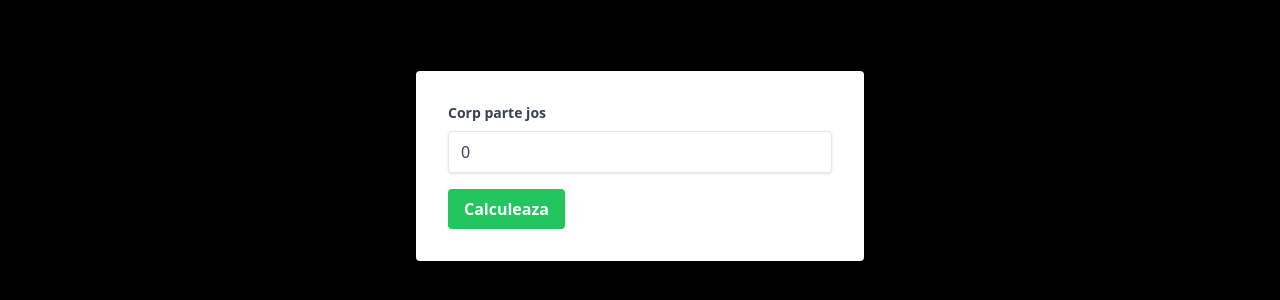
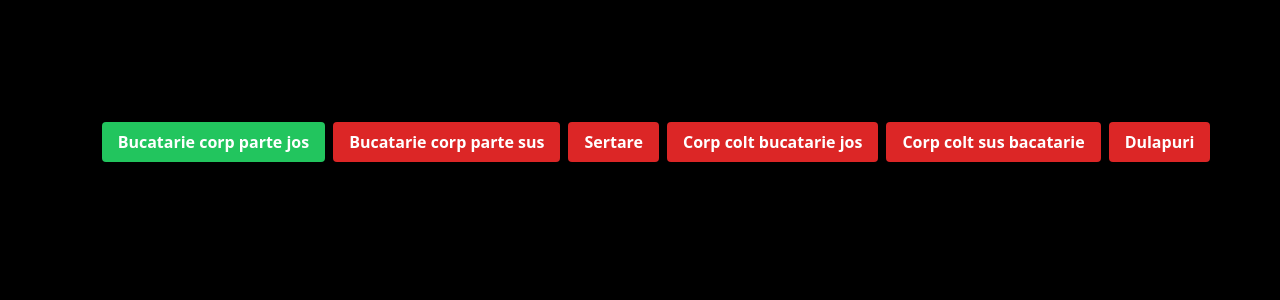
Before and after one commit to homoki-denis/mobila-corp-calculator, a Nuxt app: page / in a window 1280 px wide. Shown: the part 234-534 px from the top of the page. Built offline with nearby package versions, Linux system fonts and the light colour scheme.

Commit message:
fix: styles and made finished the corp parte jos algorithm

```diff
--- a/app.vue
+++ b/app.vue
@@ -1,88 +1,7 @@
 <template>
-  <div class="flex items-center justify-center min-h-screen">
-    <form class="bg-white p-8 rounded shadow-md w-full max-w-md mx-4">
-      <div class="mb-4 text-gray-700">
-        <label class="block text-sm font-bold mb-2" for="username">
-          Corp parte jos
-        </label>
-        <input
-          v-model="dimensiuneFund"
-          class="w-full px-3 py-2 border rounded shadow appearance-none focus:outline-none focus:shadow-outline"
-          id="dimensiuneFund"
-          type="number"
-          placeholder="Dimensiune fund"
-        />
-      </div>
-      <button
-        class="bg-green-500 hover:bg-green-700 text-white font-bold py-2 px-4 rounded focus:outline-none focus:shadow-outline"
-        @click="calculeazaDimensiuni"
-      >
-        Calculeaza
-      </button>
-      <div v-if="rezultate" class="mt-4">
-        <p class="text-gray-700">
-          Dimensiuni laterale: lungime
-          {{ rezultate.dimensiuneLaterala.lungime }}, latime
-          {{ rezultate.dimensiuneLaterala.latime }}
-          <br />
-          Dimensiuni Piese de legătură: lungime
-          {{ rezultate.dimensiunePieseLegatura.lungime }}, latime
-          {{ rezultate.dimensiunePieseLegatura.latime }}
-          <br />
-          Dimensiuni PFL: lungime {{ rezultate.dimensiunePFL.lungime }}, latime
-          {{ rezultate.dimensiunePFL.latime }}<br />
-          Dimensiuni Poliță: lungime {{ rezultate.dimensiunePolita.lungime }},
-          latime {{ rezultate.dimensiunePolita.latime }}
-        </p>
-      </div>
-    </form>
+  <div>
+    <NuxtLayout>
+      <NuxtPage />
+    </NuxtLayout>
   </div>
 </template>
-
-<script setup>
-import { ref } from "vue";
-
-const dimensiuneFund = ref(0);
-const rezultate = ref(null);
-
-// Corp partea de jos
-
-const calculeazaDimensiuni = (e) => {
-  e.preventDefault();
-  const generareDimensiuni = (dimensiuneFund) => {
-    // Calcularea dimensiunii laterale
-    const dimensiuneLaterala = {
-      lungime: 728,
-      latime: 500,
-    };
-
-    // Calcularea dimensiunii Piese de legătură
-    const dimensiunePieseLegatura = {
-      lungime: dimensiuneFund - 36,
-      latime: 100,
-    };
-
-    // Calcularea dimensiunii PFL
-    const dimensiunePFL = {
-      lungime: 728 + 18 - 5,
-      latime: dimensiuneFund - 5,
-    };
-
-    // Calcularea dimensiunii Poliță
-    const dimensiunePolita = {
-      lungime: dimensiuneFund - 36,
-      latime: 500 - 5,
-    };
-
-    // Returnarea rezultatelor sub formă de obiect
-    return {
-      dimensiuneLaterala: dimensiuneLaterala,
-      dimensiunePieseLegatura: dimensiunePieseLegatura,
-      dimensiunePFL: dimensiunePFL,
-      dimensiunePolita: dimensiunePolita,
-    };
-  };
-  rezultate.value = generareDimensiuni(dimensiuneFund.value);
-  console.log(rezultate.value.dimensiuneLaterala.latime);
-};
-</script>
--- /dev/null
+++ b/components/Icons/LeftArrow.vue
@@ -0,0 +1,23 @@
+<template>
+  <svg
+    xmlns="http://www.w3.org/2000/svg"
+    width="3em"
+    height="3em"
+    viewBox="0 0 32 32"
+  >
+    <path
+      fill="none"
+      stroke="currentColor"
+      stroke-linecap="round"
+      stroke-linejoin="round"
+      stroke-width="2"
+      d="M20 6L10 16l10 10"
+    ></path>
+  </svg>
+</template>
+
+<script>
+export default {
+  name: "QuillChevronLeft",
+};
+</script>
--- /dev/null
+++ b/layouts/default.vue
@@ -0,0 +1,14 @@
+<template>
+  <div class="text-white min-h-10">
+    <button class="mb-4 flex">
+      <NuxtLink v-if="route.path !== '/'" to="/"><IconsLeftArrow /></NuxtLink>
+    </button>
+    <slot />
+  </div>
+</template>
+
+<script setup>
+import { useRoute } from "vue-router";
+
+const route = useRoute();
+</script>
--- /dev/null
+++ b/pages/bucatarie-corp-parte-jos.vue
@@ -0,0 +1,107 @@
+<template>
+  <div class="flex items-center justify-center flex-wrap min-h-90">
+    <form class="bg-white p-8 rounded shadow-md w-full max-w-md mx-4 mb-4">
+      <div class="mb-4 text-gray-700">
+        <label class="block text-sm font-bold mb-2" for="corp-parte-jos">
+          Bucatarie corp parte jos
+        </label>
+        <input
+          v-model="dimensiuneFund"
+          class="w-full px-3 py-2 border rounded shadow appearance-none focus:outline-none focus:shadow-outline"
+          id="dimensiuneFund"
+          type="number"
+          placeholder="Dimensiune fund"
+        />
+      </div>
+      <button
+        class="bg-green-500 hover:bg-green-700 text-white font-bold py-2 px-4 rounded focus:outline-none focus:shadow-outline"
+        @click="calculeazaDimensiuni"
+      >
+        Calculeaza
+      </button>
+      <!-- <div v-if="rezultate" class="mt-4">
+        <p class="text-gray-700">
+          Dimensiuni laterale: lungime
+          {{ rezultate.dimensiuneLaterala.lungime }}, latime
+          {{ rezultate.dimensiuneLaterala.latime }}
+          <br />
+          Dimensiuni Piese de legătură: lungime
+          {{ rezultate.dimensiunePieseLegatura.lungime }}, latime
+          {{ rezultate.dimensiunePieseLegatura.latime }}
+          <br />
+          Dimensiuni PFL: lungime {{ rezultate.dimensiunePFL.lungime }}, latime
+          {{ rezultate.dimensiunePFL.latime }}<br />
+          Dimensiuni Poliță: lungime {{ rezultate.dimensiunePolita.lungime }},
+          latime {{ rezultate.dimensiunePolita.latime }}
+        </p>
+      </div> -->
+    </form>
+    <div
+      v-for="rez in rezultate"
+      class="bg-white text-black px-8 py-12 rounded shadow-md w-full max-w-md mx-4 mb-4"
+    >
+      <p class="text-gray-700">
+        Dimensiuni laterale: lungime
+        {{ rez.dimensiuneLaterala.lungime }}, latime
+        {{ rez.dimensiuneLaterala.latime }}
+        <br />
+        Dimensiuni Piese de legătură: lungime
+        {{ rez.dimensiunePieseLegatura.lungime }}, latime
+        {{ rez.dimensiunePieseLegatura.latime }}
+        <br />
+        Dimensiuni PFL: lungime {{ rez.dimensiunePFL.lungime }}, latime
+        {{ rez.dimensiunePFL.latime }}<br />
+        Dimensiuni Poliță: lungime {{ rez.dimensiunePolita.lungime }}, latime
+        {{ rez.dimensiunePolita.latime }}
+      </p>
+    </div>
+  </div>
+</template>
+
+<script setup>
+import { ref } from "vue";
+
+const dimensiuneFund = ref(0);
+const rezultate = ref([]);
+
+// Corp partea de jos
+
+const calculeazaDimensiuni = (e) => {
+  e.preventDefault();
+  const generareDimensiuni = (dimensiuneFund) => {
+    // Calcularea dimensiunii laterale
+    const dimensiuneLaterala = {
+      lungime: 728,
+      latime: 500,
+    };
+
+    // Calcularea dimensiunii Piese de legătură
+    const dimensiunePieseLegatura = {
+      lungime: dimensiuneFund - 36,
+      latime: 100,
+    };
+
+    // Calcularea dimensiunii PFL
+    const dimensiunePFL = {
+      lungime: 728 + 18 - 5,
+      latime: dimensiuneFund - 5,
+    };
+
+    // Calcularea dimensiunii Poliță
+    const dimensiunePolita = {
+      lungime: dimensiuneFund - 36,
+      latime: 500 - 5,
+    };
+
+    // Returnarea rezultatelor sub formă de obiect
+    return {
+      dimensiuneLaterala: dimensiuneLaterala,
+      dimensiunePieseLegatura: dimensiunePieseLegatura,
+      dimensiunePFL: dimensiunePFL,
+      dimensiunePolita: dimensiunePolita,
+    };
+  };
+  rezultate.value.push(generareDimensiuni(dimensiuneFund.value));
+  console.log(rezultate.value);
+};
+</script>
--- /dev/null
+++ b/pages/index.vue
@@ -0,0 +1,55 @@
+<template>
+  <div class="w-full flex justify-center items-center min-h-90 mx-4">
+    <div
+      class="gap-2 flex justify-center items-center flex-wrap flex-col md:flex-row"
+    >
+      <NuxtLink to="bucatarie-corp-parte-jos">
+        <button
+          class="bg-green-500 hover:bg-green-700 text-white font-bold py-2 px-4 rounded focus:outline-none focus:shadow-outline"
+        >
+          Bucatarie corp parte jos
+        </button>
+      </NuxtLink>
+
+      <NuxtLink to="/">
+        <button
+          class="bg-red-600 hover:bg-red-800 text-white font-bold py-2 px-4 rounded focus:outline-none focus:shadow-outline"
+        >
+          Bucatarie corp parte sus
+        </button>
+      </NuxtLink>
+
+      <NuxtLink to="/">
+        <button
+          class="bg-red-600 hover:bg-red-800 text-white font-bold py-2 px-4 rounded focus:outline-none focus:shadow-outline"
+        >
+          Sertare
+        </button>
+      </NuxtLink>
+
+      <NuxtLink to="/">
+        <button
+          class="bg-red-600 hover:bg-red-800 text-white font-bold py-2 px-4 rounded focus:outline-none focus:shadow-outline"
+        >
+          Corp colt bucatarie jos
+        </button>
+      </NuxtLink>
+
+      <NuxtLink to="/">
+        <button
+          class="bg-red-600 hover:bg-red-800 text-white font-bold py-2 px-4 rounded focus:outline-none focus:shadow-outline"
+        >
+          Corp colt sus bacatarie
+        </button>
+      </NuxtLink>
+
+      <NuxtLink to="/">
+        <button
+          class="bg-red-600 hover:bg-red-800 text-white font-bold py-2 px-4 rounded focus:outline-none focus:shadow-outline"
+        >
+          Dulapuri
+        </button>
+      </NuxtLink>
+    </div>
+  </div>
+</template>
--- a/tailwind.config.js
+++ b/tailwind.config.js
@@ -9,7 +9,12 @@ export default {
     "./error.vue",
   ],
   theme: {
-    extend: {},
+    extend: {
+      minHeight: {
+        10: "10vh",
+        90: "90vh",
+      },
+    },
   },
   plugins: [],
 };
```
